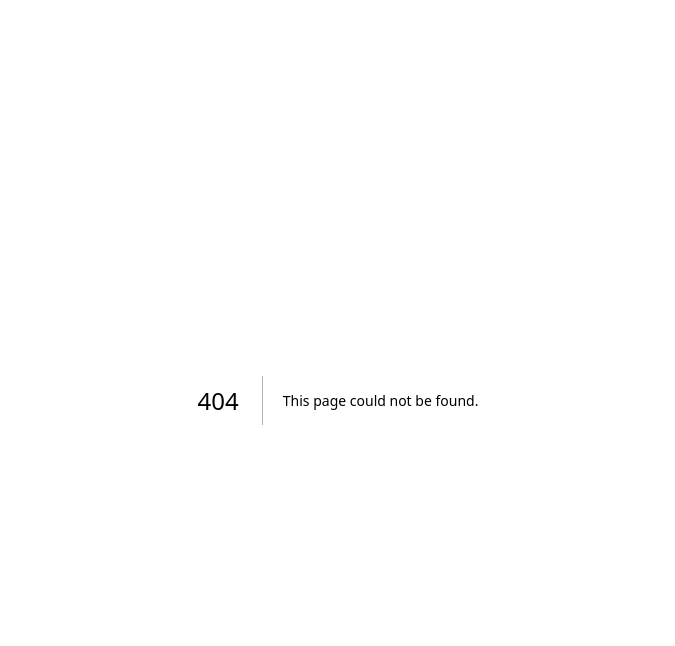
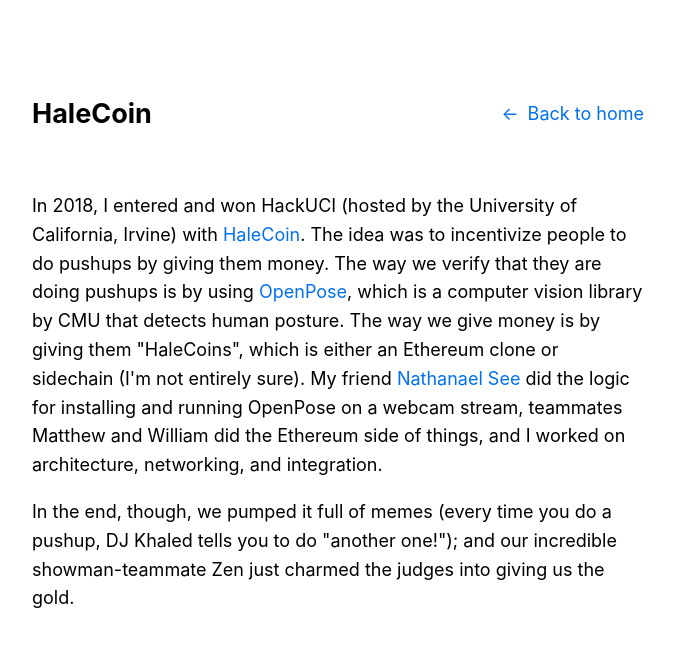
Before and after one commit to quasimik/personal-website, a Next.js app: page /projects/halecoin in a window 1280 px wide. Before the commit this address had no page. Shown: the top 646 px of the page, without its empty margins (302-977 px from the left). Built offline with nearby package versions, Linux system fonts and the light colour scheme.

Commit message:
Add HaleCoin

```diff
--- a/pages/index.jsx
+++ b/pages/index.jsx
@@ -7,7 +7,8 @@ import Date from '../components/date';
 import utilStyles from '../styles/utils.module.css';
 
 const projectNames = {
-  'mcts': 'Monte Carlo Tree Search',
+  'halecoin': 'HaleCoin (winner of HackUCI 2018)',
+  'mcts': 'Monte Carlo tree search',
 };
 
 export default function Home() {
--- /dev/null
+++ b/pages/projects/halecoin.jsx
@@ -0,0 +1,24 @@
+import Layout from '../../components/layout';
+import styles from '/styles/mcts.module.css';
+
+const pageTitle = 'HaleCoin';
+
+export default function HaleCoinProject() {
+  return (
+    <Layout title={pageTitle}>
+      <p>
+        In 2018, I entered and won HackUCI (hosted by the University of California, Irvine) with <a href="https://devpost.com/software/halecoin">HaleCoin</a>. The idea
+        was to incentivize people to do pushups by giving them money. The way we verify that they are doing pushups is
+        by using <a href="https://github.com/CMU-Perceptual-Computing-Lab/openpose">OpenPose</a>, which is a computer
+        vision library by CMU that detects human posture. The way we give money is by giving them "HaleCoins", which is
+        either an Ethereum clone or sidechain (I'm not entirely sure). My friend <a href="https://nathanaelsee.com/">Nathanael See</a> did
+        the logic for installing and running OpenPose on a webcam stream, teammates Matthew and William did the
+        Ethereum side of things, and I worked on architecture, networking, and integration.
+      </p>
+      <p>
+        In the end, though, we pumped it full of memes (every time you do a pushup, DJ Khaled tells you to do
+        "another one!"); and our incredible showman-teammate Zen just charmed the judges into giving us the gold.
+      </p>
+    </Layout>
+  )
+}
--- a/styles/utils.module.css
+++ b/styles/utils.module.css
@@ -44,7 +44,7 @@
 }
 
 .listItem {
-  margin: 0 0 1.25rem;
+  margin: 0 0 0.8rem;
 }
 
 .lightText {
```
